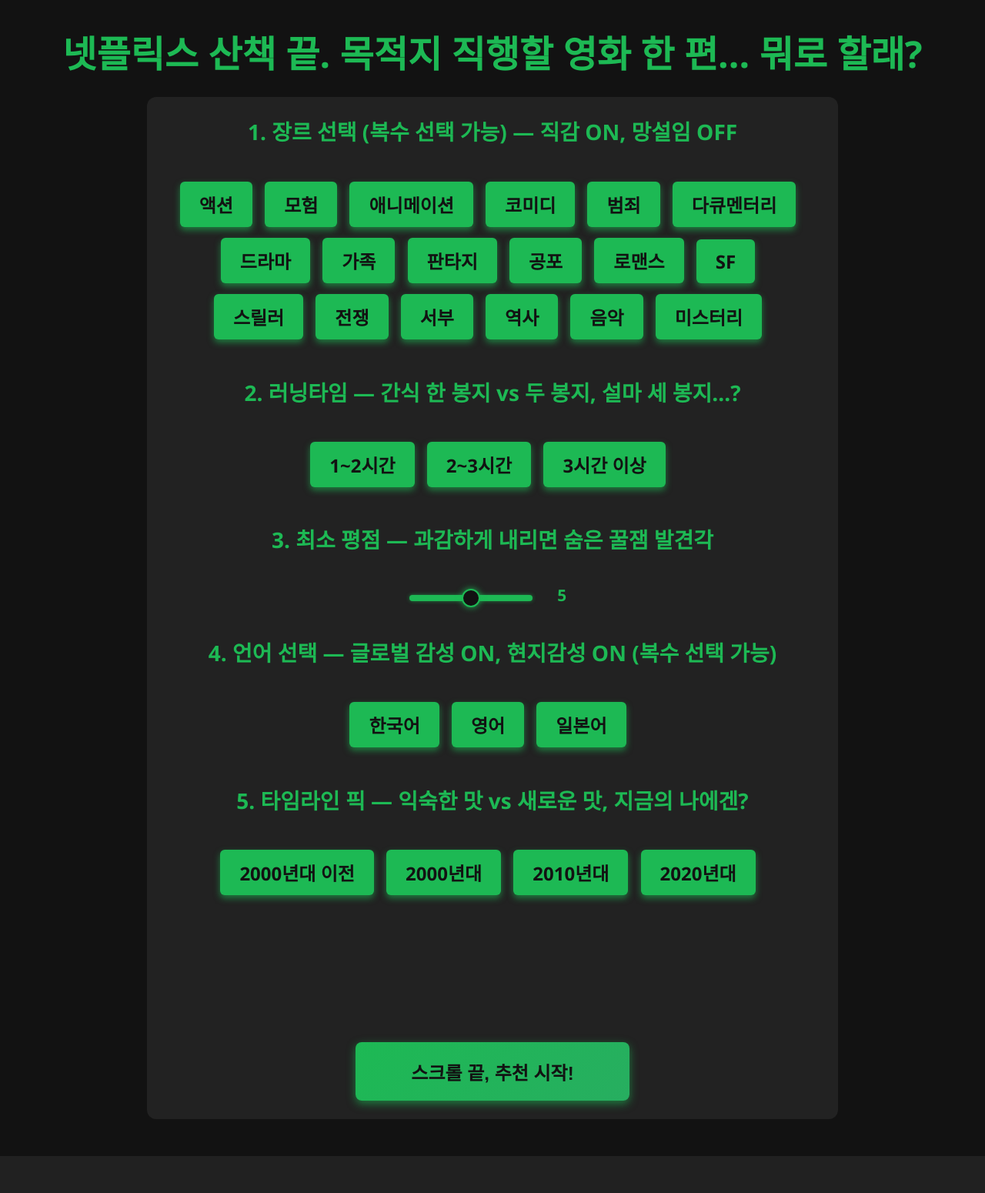
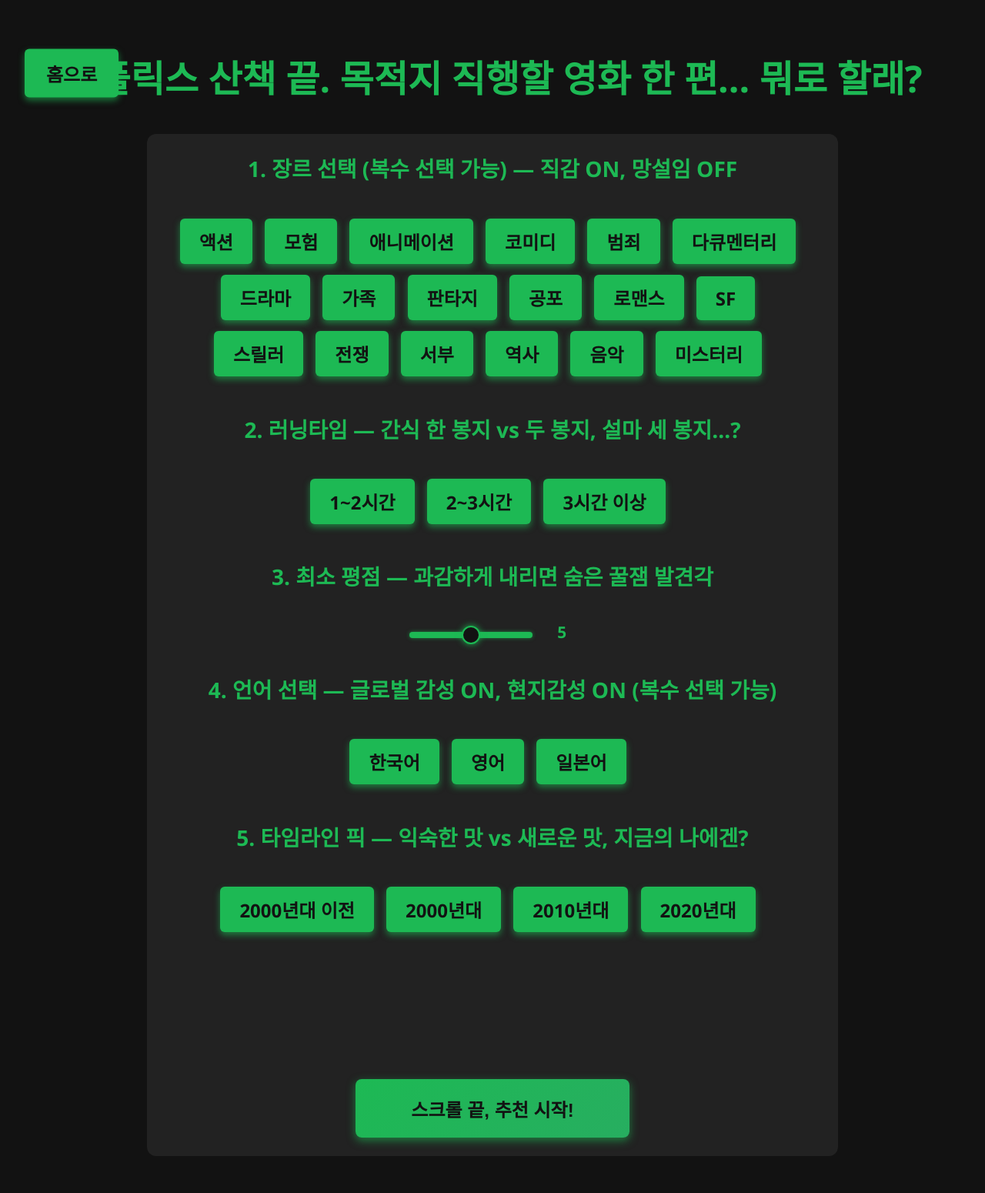
Before and after one commit to yhs1202/Python_My_Cinema, a Flask app: page /recommend_mv_survey in a window 1280 px wide. Shown: the whole page at 77% size. Before the commit the page ends 1502 px from the top, so only its background shows below. Run offline with Flask 3, Linux system fonts and the light colour scheme.

Commit message:
survey홈버튼추가

```diff
--- a/templates/recommend_mv_survey.html
+++ b/templates/recommend_mv_survey.html
@@ -16,7 +16,7 @@
             margin-bottom: 0.5em;
             font-size: 3em;
         }
-        form {
+        form.survey {
             background: #222;
             padding: 1.5em;
             border-radius: 12px;
@@ -191,12 +191,68 @@
             background: linear-gradient(135deg, #27ae60 0%, #1DB954 100%);
             box-shadow: 0 6px 16px rgba(39, 174, 96, 0.8);
         }
+
+        /* 전용 홈 버튼 스타일: 다른 버튼 스타일과 충돌 없도록 별도 클래스 사용 */
+        .home-btn {
+        all: unset;
+        display: inline-block;
+        background-color: #1DB954;     /* 메인 그린 */
+        color: #121212;                /* 다크 텍스트 */
+        padding: 14px 28px;
+        border-radius: 6px;
+        font-weight: 800;
+        font-size: 24px;
+        border: none;
+        cursor: pointer;
+        user-select: none;
+        text-decoration: none;         /* a 태그로 써도 버튼처럼 보이게 */
+        box-shadow: 0 4px 8px rgba(29,185,84,0.6);
+        transition: background-color .2s ease, color .2s ease, box-shadow .2s ease, transform .05s ease;
+        }
+
+        .home-btn:hover {
+        background-color: #27ae60;
+        color: #121212;
+        box-shadow: 0 6px 12px rgba(39,174,96,0.8);
+        }
+
+        .home-btn:active {
+        transform: translateY(1px);    /* 눌림 느낌 */
+        }
+
+        /* 제목 왼쪽에 딱 고정해서 평행 배치하고 싶을 때 사용하는 헬퍼 레이아웃 */
+        .header-with-left-btn {
+        position: relative;
+        display: flex;
+        justify-content: center;   /* h1을 가운데 */
+        align-items: center;
+        margin-bottom: 1em;
+        }
+
+        .header-with-left-btn .home-btn {
+        position: absolute;
+        left: 0;                   /* 컨테이너의 가장 왼쪽 */
+        top: 50%;
+        transform: translateY(-50%);
+        }
+
+        /* 다크 테마에 자연스럽게 어울리도록 포커스 스타일 */
+        .home-btn:focus-visible {
+        outline: 2px solid #1DB954;
+        outline-offset: 3px;
+        box-shadow: 0 0 0 4px rgba(29,185,84,0.25);
+        }
+
     </style>
 </head>
 <body>
-    <h1>넷플릭스 산책 끝. 목적지 직행할 영화 한 편... 뭐로 할래?</h1>
+    <div class="header-with-left-btn">
+        <button class="home-btn" onclick="location.href='{{ url_for('index') }}'">홈으로</button>
+        <h1>넷플릭스 산책 끝. 목적지 직행할 영화 한 편... 뭐로 할래?</h1>
+    </div>
+
     <!-- 당신이 원하는 영화는 어떤 영화인가요 -->
-    <form method="POST" action="/recommend_mv">
+    <form class="survey" method="POST" action="/recommend_mv">
         <!-- 1단계: 장르 선택 (중복 선택 가능) -->
         <fieldset>
             <legend>1. 장르 선택 (복수 선택 가능) — 직감 ON, 망설임 OFF</legend>
```
